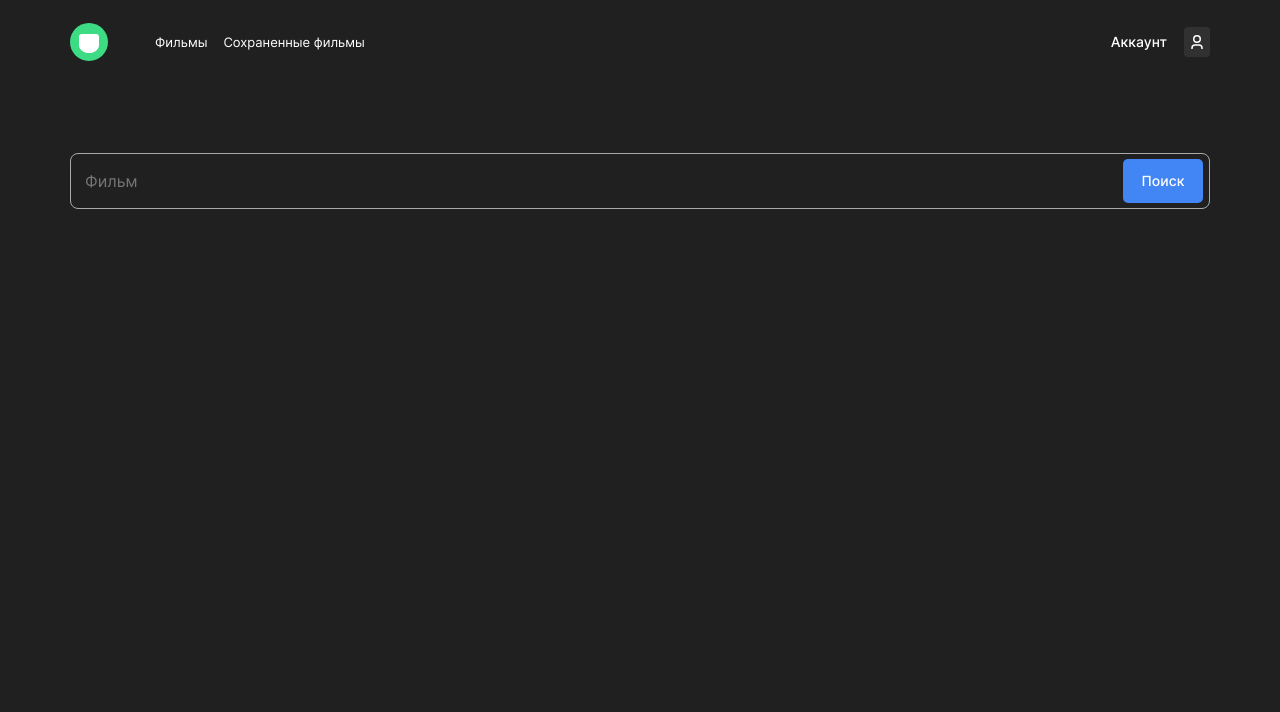
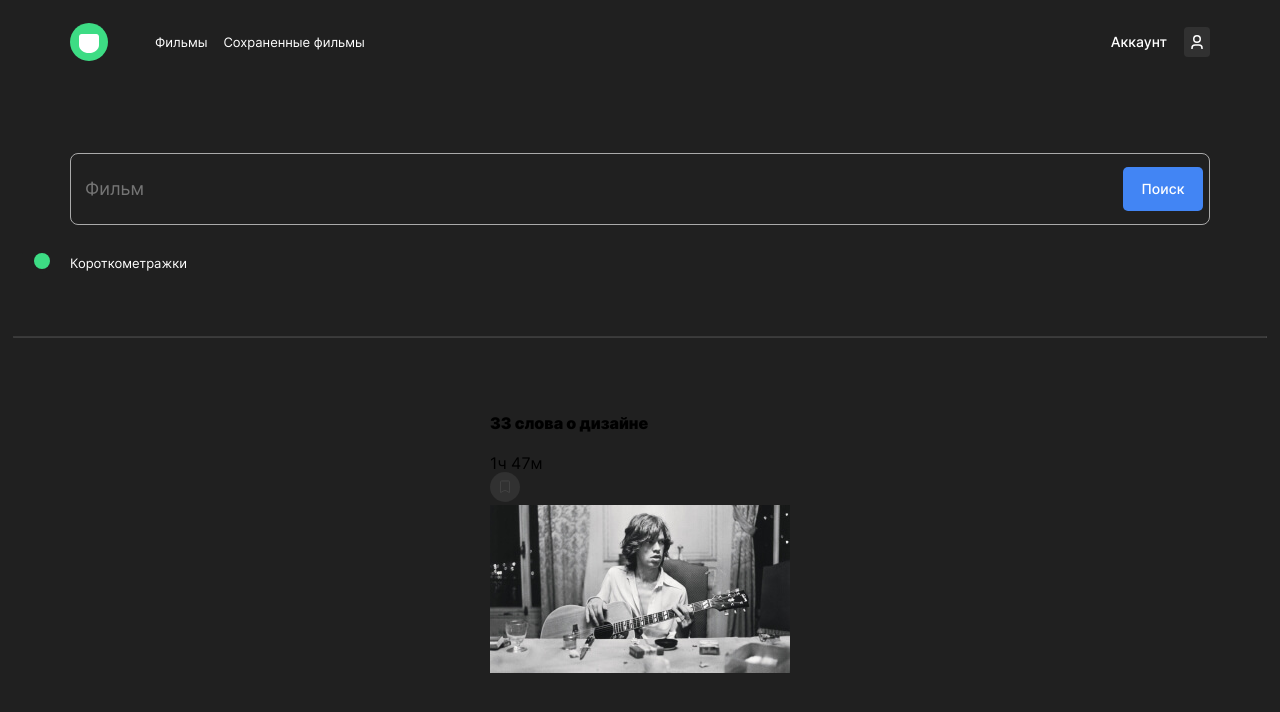
Before and after one commit to Wwalyo/movies-explorer-frontend, a React app: page /movies in a window 1280 px wide. Built offline with nearby package versions, Linux system fonts and the light colour scheme.

Commit message:
MoviesCard

```diff
--- /dev/null
+++ b/src/components/FilterCheckbox/FilterCheckbox.css
@@ -0,0 +1,74 @@
+.FilterCheckbox {
+  align-self: flex-start;
+  align-items: center;
+  display: flex;
+  flex-direction: row;
+  justify-content: flex-start;
+  margin-left: 14px;
+  margin-top: 28px;
+}
+
+.FilterCheckbox__Switch {
+  position: relative;
+  display: inline-block;
+  width: 36px;
+  height: 20px;
+
+}
+
+.FilterCheckbox__input {
+  display:none;
+}
+
+.FilterCheckbox__slider {
+  position: absolute;
+  cursor: pointer;
+  top: 0;
+  left: 0;
+  right: 0;
+  bottom: 0;
+  border-radius: 20px;
+  background-color: #202020;
+  -webkit-transition: .4s;
+  transition: .4s;
+}
+
+.FilterCheckbox__slider:before {
+  border-radius: 50%;
+  position: absolute;
+  content: "";
+  height: 16px;
+  width: 16px;
+  left: 4px;
+  bottom: 4px;
+  background-color: #3DDC84;
+  -webkit-transition: .4s;
+  transition: .4s;
+}
+
+.FilterCheckbox__slider:before:checked {
+  background-color: #3DDC84;
+}
+
+
+.FilterCheckbox__input:checked + .FilterCheckbox__slider {
+  background-color: #202020;
+}
+
+.FilterCheckbox__input:focus + .FilterCheckbox__slider {
+  box-shadow: 0 0 1px #202020;
+}
+
+.FilterCheckbox__input:checked + .FilterCheckbox__slider:before {
+  -webkit-transform: translateX(16px);
+  -ms-transform: translateX(16px);
+  transform: translateX(16px);
+}
+
+.FilterCheckbox__name {
+  color: #FFFFFF;
+  font-weight: 400;
+  font-size: 13px;
+  line-height: 18px;
+  margin-left: 20px;
+}
--- /dev/null
+++ b/src/components/FilterCheckbox/FilterCheckbox.js
@@ -0,0 +1,15 @@
+import './FilterCheckbox.css';
+
+function FilterCheckbox() {
+    return (
+      <div className="FilterCheckbox">
+          <div className="FilterCheckbox__Switch">
+            <input type="checkbox" className="FilterCheckbox__input" checked/>
+            <span className="FilterCheckbox__slider"></span>
+          </div>
+          <span className="FilterCheckbox__name">Короткометражки</span>
+      </div>
+    )
+  }
+
+  export default FilterCheckbox;
--- a/src/components/Movies/Movies.css
+++ b/src/components/Movies/Movies.css
@@ -7,3 +7,12 @@
   margin-right: 14px;
   width: 100%;
 }
+
+.Movies__line {
+  background: #AAAAAA;
+  border-bottom: none;
+  height: 1px;
+  margin-top: 63px;
+  opacity: 0.2;
+  width: Calc(100% - 28px);
+}
--- a/src/components/Movies/Movies.js
+++ b/src/components/Movies/Movies.js
@@ -7,6 +7,8 @@ import '../Profile/Profile.css';
 import logo from '../../images/logo.svg';
 import burger from '../../images/burger.svg';
 import SearchForm from '../SearchForm/SearchForm';
+import FilterCheckbox from '../FilterCheckbox/FilterCheckbox';
+import MoviesCardList from '../MoviesCardList/MoviesCardList';
 
 function Profile() {
   return (
@@ -30,7 +32,9 @@ function Profile() {
         </div>
       </div>
       <SearchForm/>
-
+      <FilterCheckbox/>
+      <hr className="Movies__line"></hr>
+      <MoviesCardList/>
     </div>
   );
 }
--- a/src/components/MoviesCard/MoviesCard.css
+++ b/src/components/MoviesCard/MoviesCard.css
@@ -1,3 +1,19 @@
 .MoviesCard {
   display: flex;
+  flex-direction: column;
+  max-width: 300px;
+  object-fit: cover;
+  position: relative;
 }
+
+.MoviesCard__fav {
+  align-self: center;
+  background: #313131;
+  background-image: url('../../images/inactivSavedIcon.svg');
+  background-size: cover;
+  border: none;
+  border-radius: 36px;
+  box-sizing: border-box;
+  height: 30px;
+  width: 30px;
+}
--- a/src/components/MoviesCard/MoviesCard.js
+++ b/src/components/MoviesCard/MoviesCard.js
@@ -1,9 +1,17 @@
 import './MoviesCard.css';
+import cardImage from '../../images/manAndGuitar.jpg';
 
 function MoviesCard() {
     return (
       <div className="MoviesCard">
-
+        <div className="MoviesCard__header">
+          <div className="MoviesCard__caption">
+            <h4 className="MoviesCard__name">33 слова о дизайне</h4>
+            <span className="MoviesCard__duration">1ч 47м</span>
+          </div>
+          <button type="button" className="MoviesCard__fav"></button>
+        </div>
+        <img src={cardImage} className="card__image"/>
       </div>
     )
   }
--- a/src/components/MoviesCardList/MoviesCardList.css
+++ b/src/components/MoviesCardList/MoviesCardList.css
@@ -1,3 +1,13 @@
 .MoviesCardList {
-  display: flex;
+  column-gap: 20px;
+  display: grid;
+  grid-template-columns: repeat(auto-fit, minmax(300px, 1fr));
+  grid-template-rows: repeat(1, 1fr);
+  grid-auto-flow: column;
+  justify-items: center;
+  justify-self: center;
+  margin: 0;
+  margin-top: 47px;
+  row-gap: 12px;
+  width: 100%;
 }
--- a/src/components/MoviesCardList/MoviesCardList.js
+++ b/src/components/MoviesCardList/MoviesCardList.js
@@ -1,9 +1,10 @@
+import MoviesCard from '../MoviesCard/MoviesCard';
 import './MoviesCardList.css';
 
 function MoviesCardList() {
     return (
       <div className="MoviesCardList">
-
+      <MoviesCard/>
       </div>
     )
   }
--- a/src/components/SearchForm/SearchForm.css
+++ b/src/components/SearchForm/SearchForm.css
@@ -34,3 +34,25 @@
   text-align: center;
   width: 80px;
 }
+
+@media screen and (min-width: 482px) and (max-width: 1044px) {
+  .SearchForm {
+    height: 72px;
+    width: calc(100% - 60px);
+  }
+  .SearchForm__input {
+    font-size: 18px;
+    line-height: 20px;
+  }
+}
+
+@media screen and (min-width: 1045px) {
+  .SearchForm {
+    height: 72px;
+    width: calc(100% - 140px);
+  }
+  .SearchForm__input {
+    font-size: 18px;
+    line-height: 20px;
+  }
+}
```
